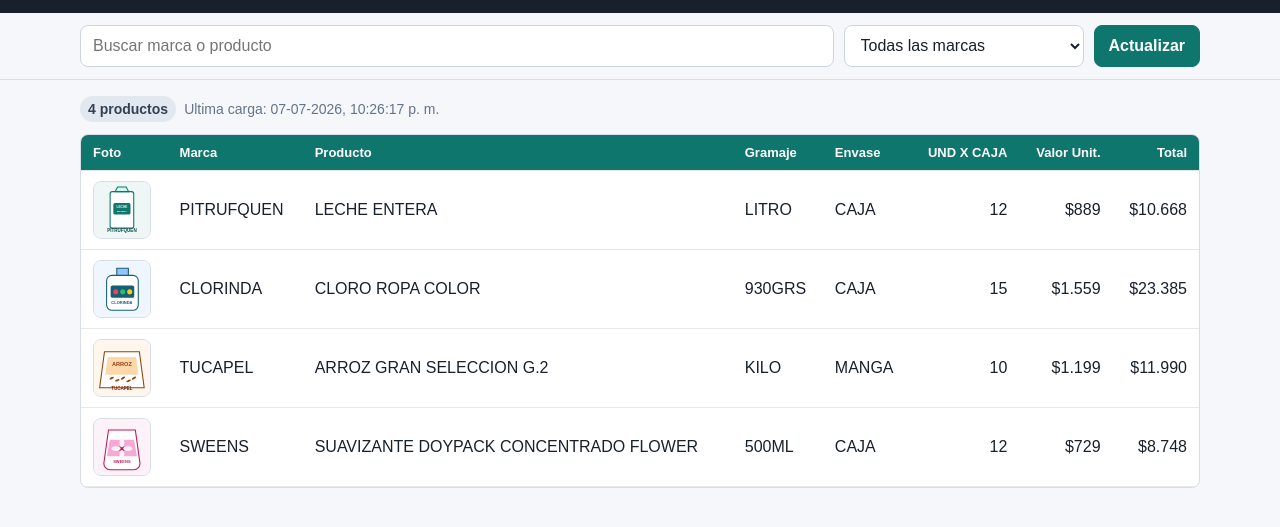
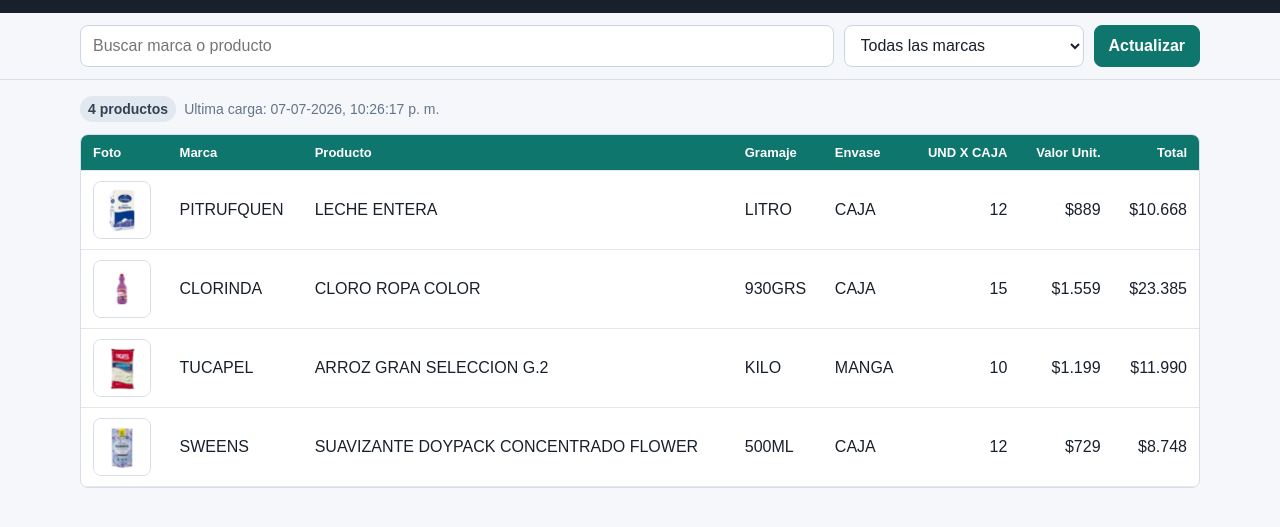
Before and after one commit to RodrigoRV1997/catalogo-mayorista, a plain HTML site: page index.html in a window 1280 px wide. Shown: the part 73-600 px from the top of the page. Drawn offline with Linux system fonts and the light colour scheme.

Commit message:
Add files via upload

```diff
--- a/index.html
+++ b/index.html
@@ -149,7 +149,7 @@
       width: 100%;
       height: 100%;
       display: block;
-      object-fit: cover;
+      object-fit: contain;
     }
 
     .item-main {
@@ -251,7 +251,7 @@
       width: 100%;
       height: 100%;
       display: block;
-      object-fit: cover;
+      object-fit: contain;
     }
 
     td.num,
--- a/productos_demo.csv
+++ b/productos_demo.csv
@@ -1,5 +1,5 @@
 Marca,Producto,Gramaje,Envase,UND X CAJA,Valor Unit.,Total,Imagen
-PITRUFQUEN,LECHE ENTERA,LITRO,CAJA,12,889,,imagenes/leche-entera.svg
-CLORINDA,CLORO ROPA COLOR,930GRS,CAJA,15,1559,,imagenes/cloro-ropa-color.svg
-TUCAPEL,ARROZ GRAN SELECCION G.2,KILO,MANGA,10,1199,,imagenes/arroz-tucapel.svg
-SWEENS,SUAVIZANTE DOYPACK CONCENTRADO FLOWER,500ML,CAJA,12,729,,imagenes/suavizante-flower.svg
+PITRUFQUEN,LECHE ENTERA,LITRO,CAJA,12,889,,imagenes/leche-entera-pitrufquen.jpg
+CLORINDA,CLORO ROPA COLOR,930GRS,CAJA,15,1559,,imagenes/cloro-ropa-color-clorinda.jpg
+TUCAPEL,ARROZ GRAN SELECCION G.2,KILO,MANGA,10,1199,,imagenes/arroz-tucapel-g2.jpg
+SWEENS,SUAVIZANTE DOYPACK CONCENTRADO FLOWER,500ML,CAJA,12,729,,imagenes/suavizante-sweens-spring-flower.jpg
```
Also changed, not shown: imagenes/arroz-tucapel-g2.jpg (added), imagenes/cloro-ropa-color-clorinda.jpg (added), imagenes/leche-entera-pitrufquen.jpg (added), imagenes/suavizante-sweens-spring-flower.jpg (added), 1 other file.
